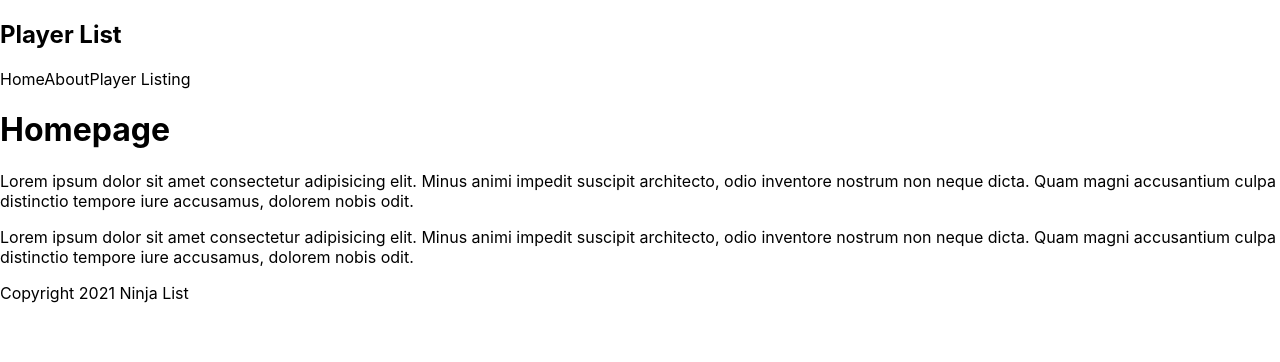
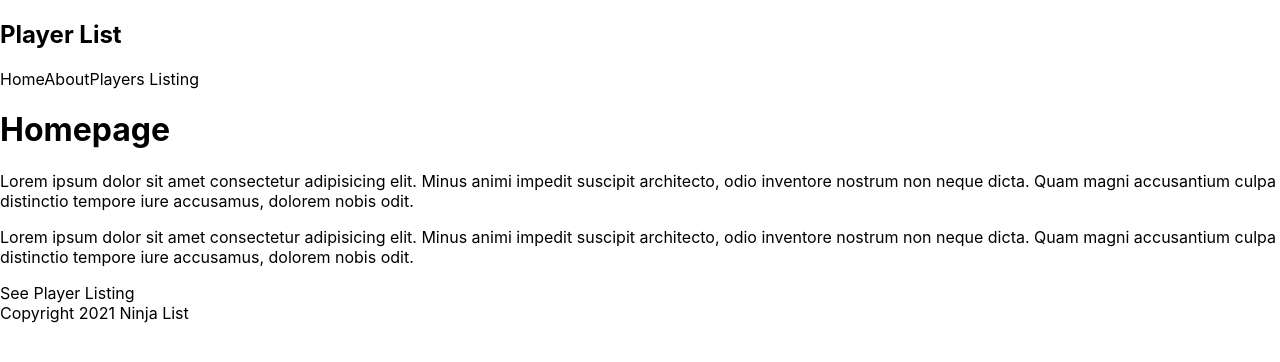
Before and after one commit to JavierCantoH/nextjs-teamApp, a Next.js app: page / in a window 1280 px wide. Shown: the top 362 px of the page. Built offline with nearby package versions, Linux system fonts and the light colour scheme.

Commit message:
Linking between pages

```diff
--- a/components/Navbar.js
+++ b/components/Navbar.js
@@ -1,12 +1,14 @@
+import Link from 'next/link';
+
 const Navbar = () => {
     return (
       <nav>
         <div className="logo">
           <h1>Player List</h1>
         </div>
-        <a>Home</a>
-        <a>About</a>
-        <a>Player Listing</a>
+          <Link href="/"><a>Home</a></Link>
+          <Link href="/about"><a>About</a></Link>
+          <Link href="/players/"><a>Players Listing</a></Link>
       </nav>
   );
 }
--- a/pages/index.js
+++ b/pages/index.js
@@ -1,6 +1,7 @@
 import Head from 'next/head'
 import Footer from '../components/Footer'
 import Navbar from '../components/Navbar'
+import Link from 'next/link'
 import styles from '../styles/Home.module.css'
 
 export default function Home() {
@@ -10,6 +11,9 @@ export default function Home() {
       <h1>Homepage</h1>
       <p>Lorem ipsum dolor sit amet consectetur adipisicing elit. Minus animi impedit suscipit architecto, odio inventore nostrum non neque dicta. Quam magni accusantium culpa distinctio tempore iure accusamus, dolorem nobis odit.</p>
       <p>Lorem ipsum dolor sit amet consectetur adipisicing elit. Minus animi impedit suscipit architecto, odio inventore nostrum non neque dicta. Quam magni accusantium culpa distinctio tempore iure accusamus, dolorem nobis odit.</p>
+      <Link href="/players/">
+        <a>See Player Listing</a>
+      </Link>
       <Footer />
     </div>
   )
```
